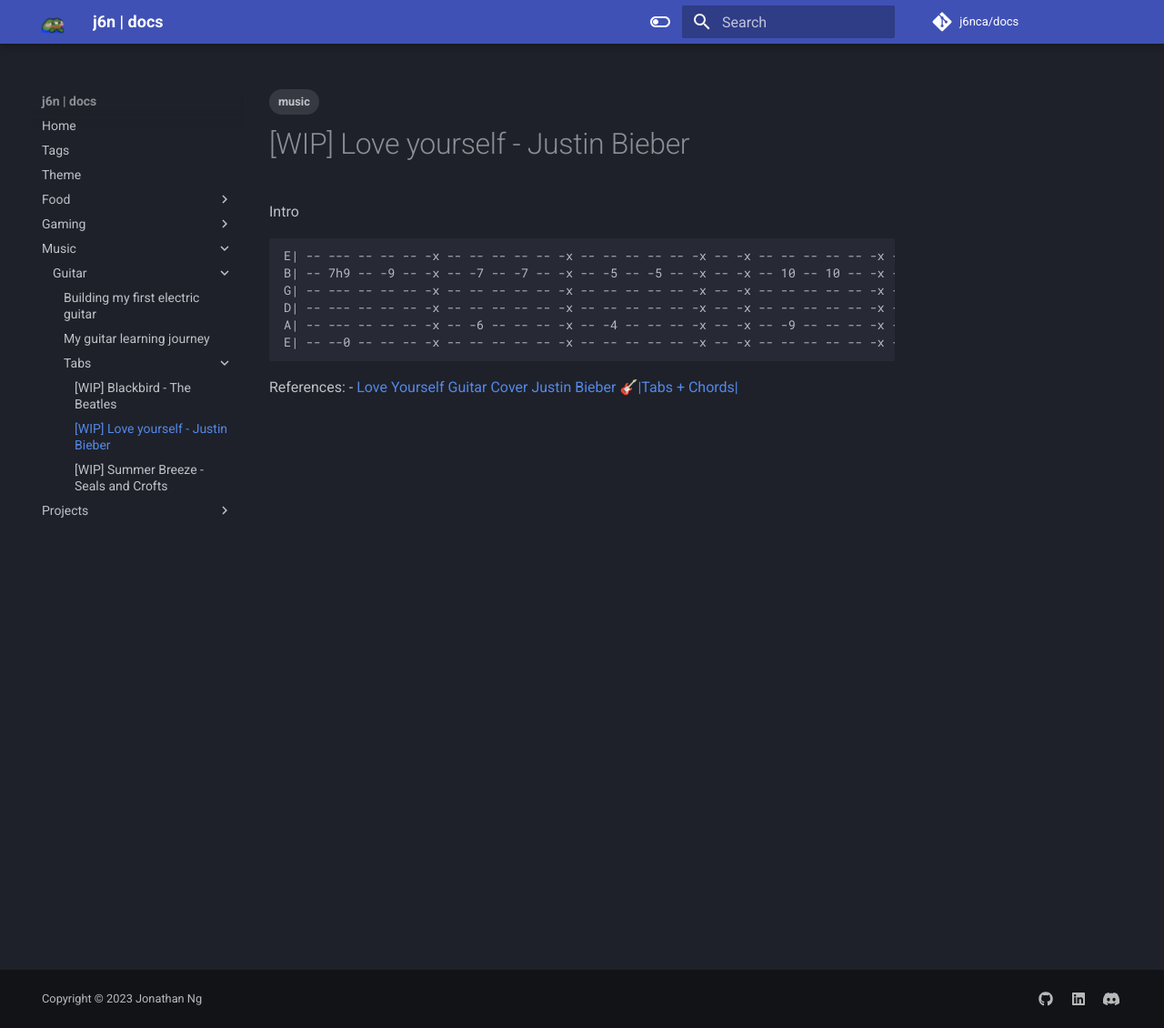
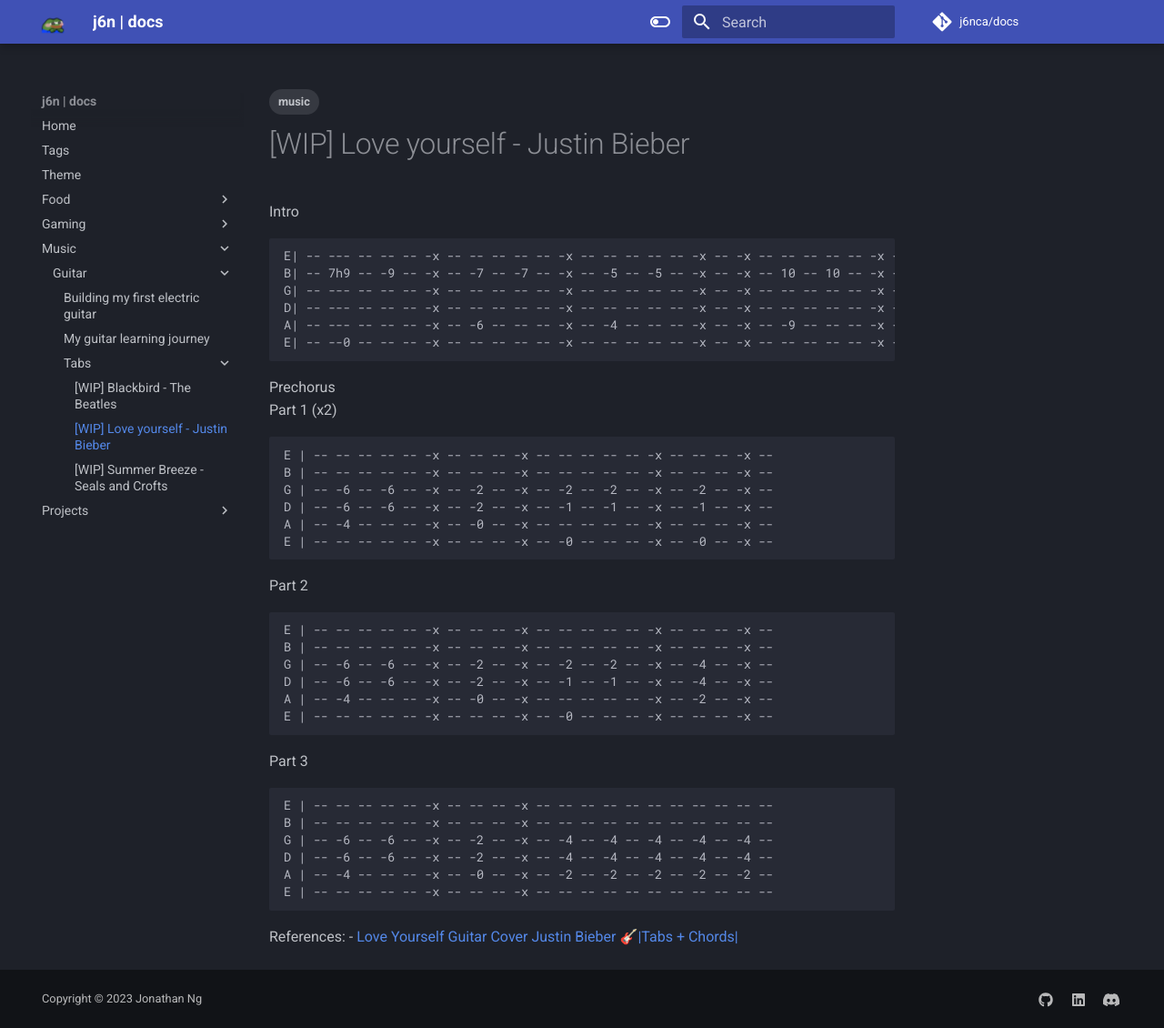
Before and after one commit to j6nca/notes, an MkDocs documentation site: the page built from docs/music/guitar/tabs/love_yourself.md, in a window 1280 px wide and 1130 px high. Shown: the whole window at 91% size. Built offline with MkDocs 1.6.1 and Material for MkDocs 9.7.7, drawn with Linux system fonts in a browser that asks for light colours; comment, search, counter and statistics services are not loaded.

Commit message:
Update love_yourself.md

````diff
--- a/docs/music/guitar/tabs/love_yourself.md
+++ b/docs/music/guitar/tabs/love_yourself.md
@@ -15,5 +15,34 @@
 E| -- --0 -- -- -- -x -- -- -- -- -- -x -- -- -- -- -- -x -- -x -- -- -- -- -- -x -- -- -- -- -- -x -- -- -- -- -- -x -- -x -- --
 ```
 
+Prechorus<br>
+Part 1 (x2)<br>
+```
+E | -- -- -- -- -- -x -- -- -- -x -- -- -- -- -- -x -- -- -- -x --
+B | -- -- -- -- -- -x -- -- -- -x -- -- -- -- -- -x -- -- -- -x --
+G | -- -6 -- -6 -- -x -- -2 -- -x -- -2 -- -2 -- -x -- -2 -- -x --
+D | -- -6 -- -6 -- -x -- -2 -- -x -- -1 -- -1 -- -x -- -1 -- -x --
+A | -- -4 -- -- -- -x -- -0 -- -x -- -- -- -- -- -x -- -- -- -x --
+E | -- -- -- -- -- -x -- -- -- -x -- -0 -- -- -- -x -- -0 -- -x --
+```
+Part 2<br>
+```
+E | -- -- -- -- -- -x -- -- -- -x -- -- -- -- -- -x -- -- -- -x --
+B | -- -- -- -- -- -x -- -- -- -x -- -- -- -- -- -x -- -- -- -x --
+G | -- -6 -- -6 -- -x -- -2 -- -x -- -2 -- -2 -- -x -- -4 -- -x --
+D | -- -6 -- -6 -- -x -- -2 -- -x -- -1 -- -1 -- -x -- -4 -- -x --
+A | -- -4 -- -- -- -x -- -0 -- -x -- -- -- -- -- -x -- -2 -- -x --
+E | -- -- -- -- -- -x -- -- -- -x -- -0 -- -- -- -x -- -- -- -x --
+```
+Part 3<br>
+```
+E | -- -- -- -- -- -x -- -- -- -x -- -- -- -- -- -- -- -- -- -- --
+B | -- -- -- -- -- -x -- -- -- -x -- -- -- -- -- -- -- -- -- -- --
+G | -- -6 -- -6 -- -x -- -2 -- -x -- -4 -- -4 -- -4 -- -4 -- -4 --
+D | -- -6 -- -6 -- -x -- -2 -- -x -- -4 -- -4 -- -4 -- -4 -- -4 --
+A | -- -4 -- -- -- -x -- -0 -- -x -- -2 -- -2 -- -2 -- -2 -- -2 --
+E | -- -- -- -- -- -x -- -- -- -x -- -- -- -- -- -- -- -- -- -- --
+```
+
 References:
 - [Love Yourself Guitar Cover Justin Bieber 🎸|Tabs + Chords|](https://www.youtube.com/watch?v=yASMXbB2a6Y)
````
